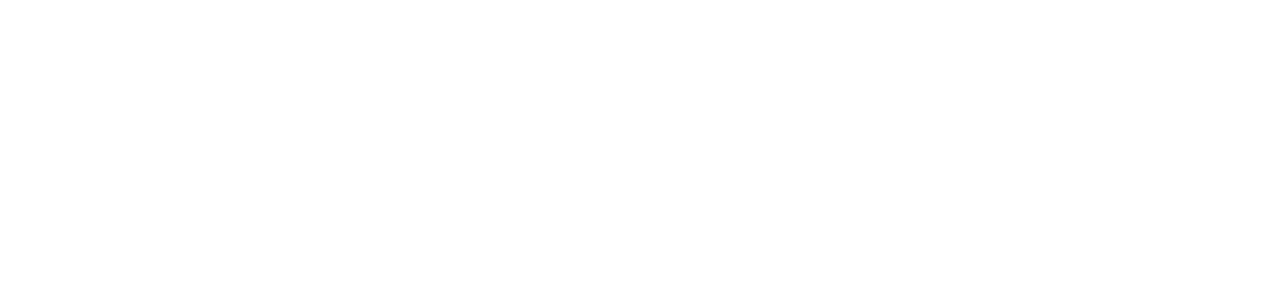
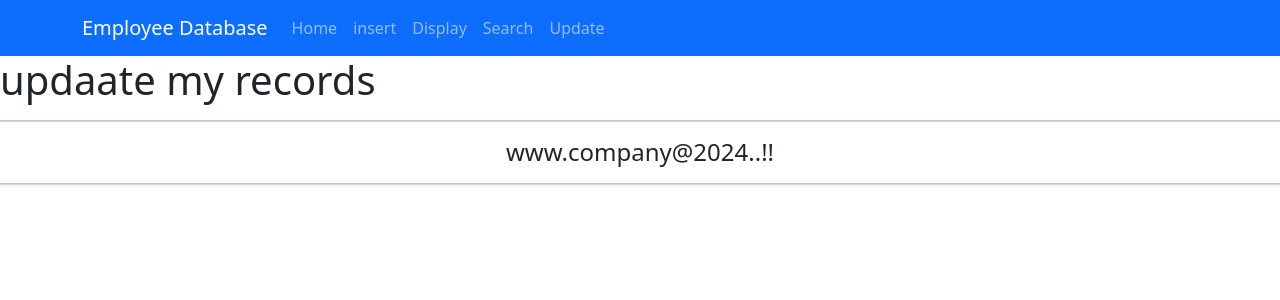
Before and after one commit to ANKITA7722/Frontend-and-Backend-ProjectNoteJS, a React (Vite) app in the folder Frontend/: page /update in a window 1280 px wide. Before the commit this address had no page. Shown: the top 300 px of the page. Built offline with nearby package versions, Linux system fonts and the light colour scheme.

Commit message:
update information

```diff
--- a/Frontend/src/App.jsx
+++ b/Frontend/src/App.jsx
@@ -4,6 +4,7 @@
 import Display from "./pages/Display";
 import Home from "./pages/Home";
 import Search from "./pages/Search";
+import Update from "./pages/Update";
 
 const App = () => {
   return (
@@ -16,6 +17,7 @@
             <Route path="insert" element={<Insert />} />
             <Route path="display" element={<Display />} />
             <Route path="search" element={<Search/>}/>
+            <Route path="update" element={<Update/>}/>
 
           </Route>
         </Routes>
--- a/Frontend/src/componets/Header.jsx
+++ b/Frontend/src/componets/Header.jsx
@@ -14,6 +14,7 @@
                         <Nav.Link as={Link} to="insert">insert</Nav.Link>
                         <Nav.Link as={Link} to="display">Display</Nav.Link>
                         <Nav.Link as={Link} to="search">Search</Nav.Link>
+                        <Nav.Link as={Link} to="update">Update</Nav.Link>
 
                     </Nav>
                 </Container>
--- /dev/null
+++ b/Frontend/src/pages/Update.jsx
@@ -0,0 +1,11 @@
+
+
+const Update=()=>{
+
+    return(
+        <>
+            <h1>updaate my records</h1>
+        </>
+    )
+}
+export default Update;
```
